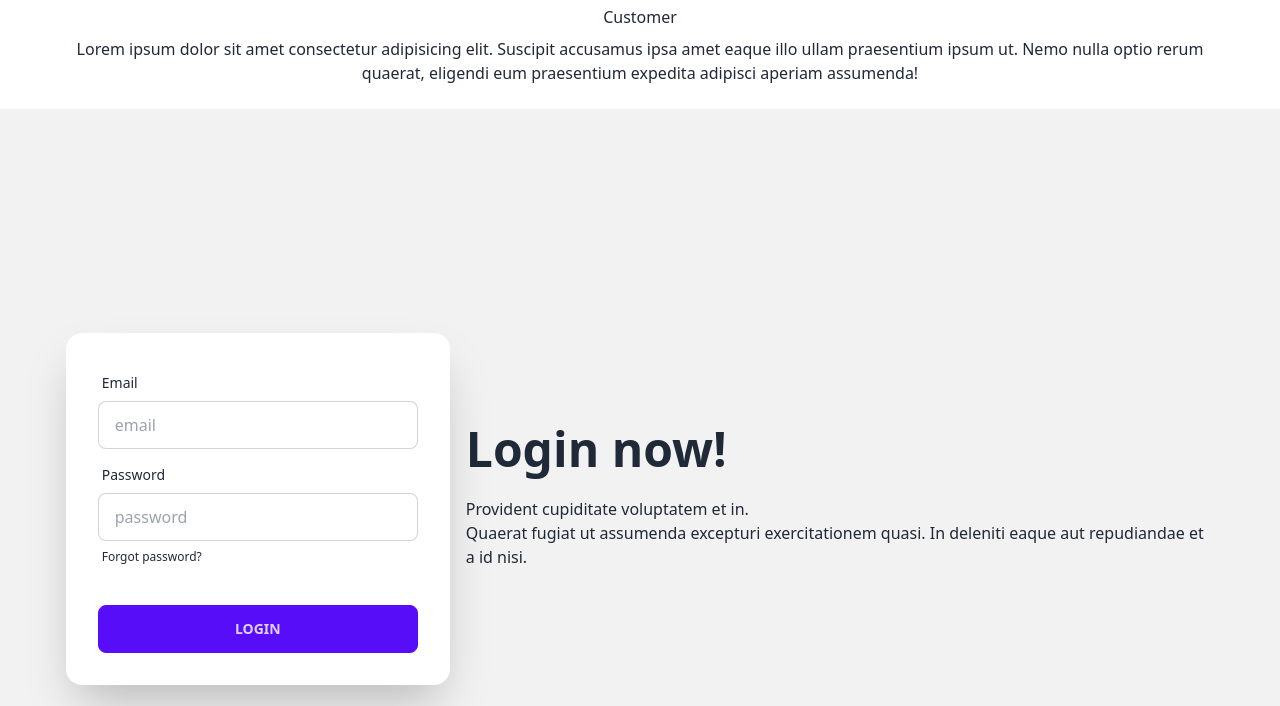
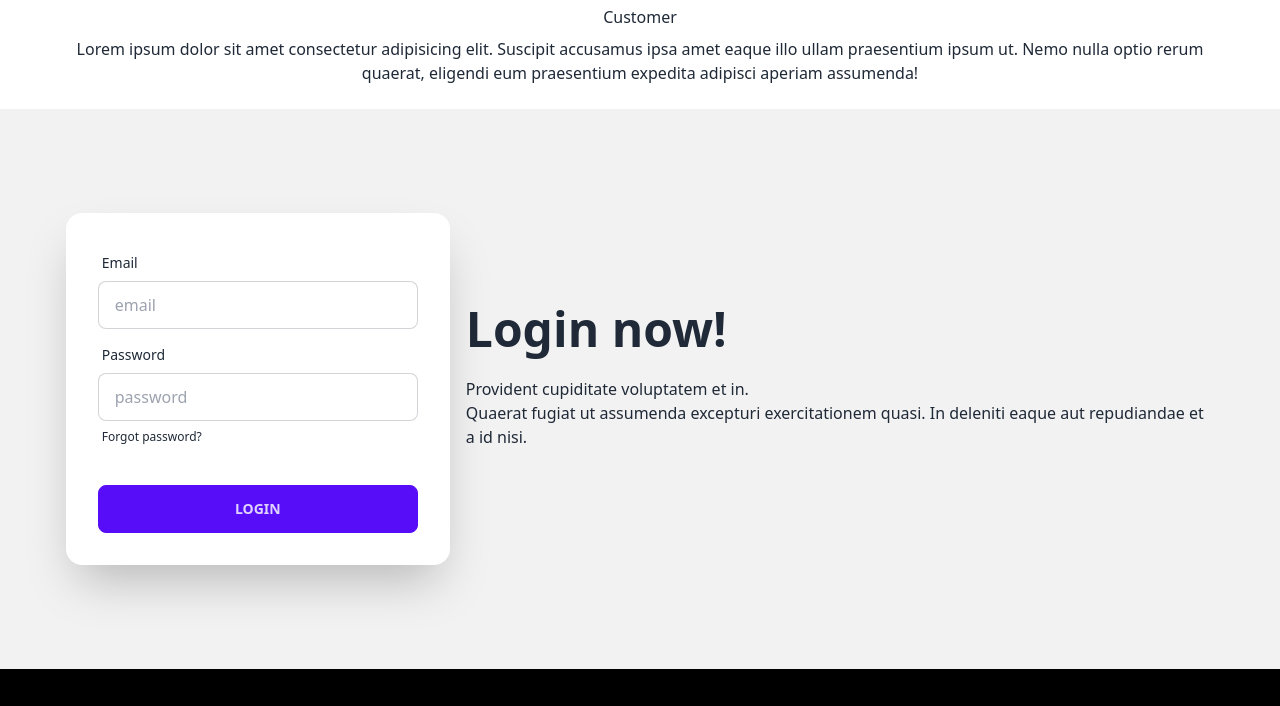
Before and after one commit to jobayerhasansakib/tailwind-assignments, a plain HTML site: page index.html in a window 1280 px wide. Shown: the part 2240-2946 px from the top of the page. Drawn offline with nearby package versions, Linux system fonts and the light colour scheme.

Commit message:
push form section

```diff
--- a/index.html
+++ b/index.html
@@ -356,7 +356,7 @@
 
 
     <!-- form-section -->
-    <div class="hero min-h-screen bg-base-200 mt-6">
+    <div class="hero h-[70vh] bg-base-200 mt-6">
       <div class="hero-content flex-col lg:flex-row-reverse">
         <div class="text-center lg:text-left">
           <h1 class="text-5xl font-bold">Login now!</h1>
```
